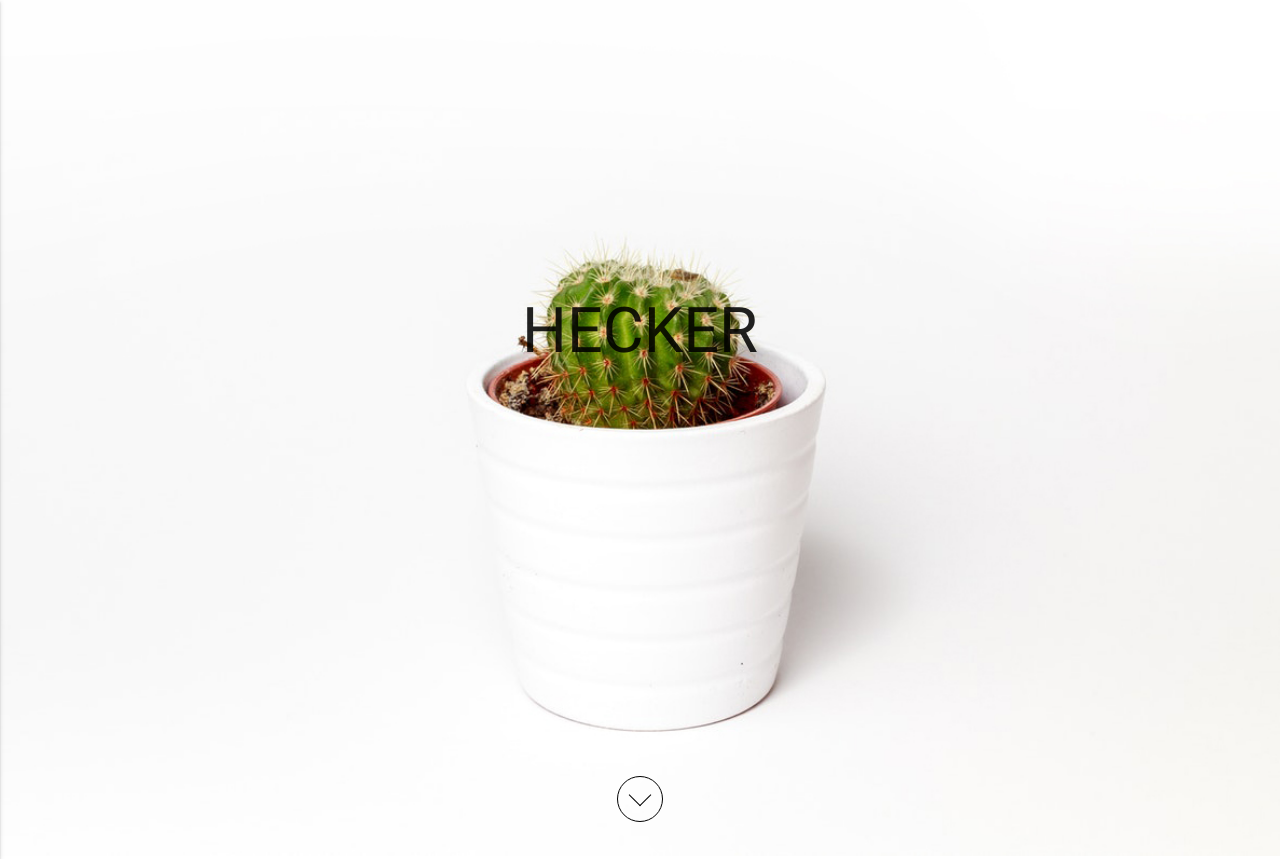
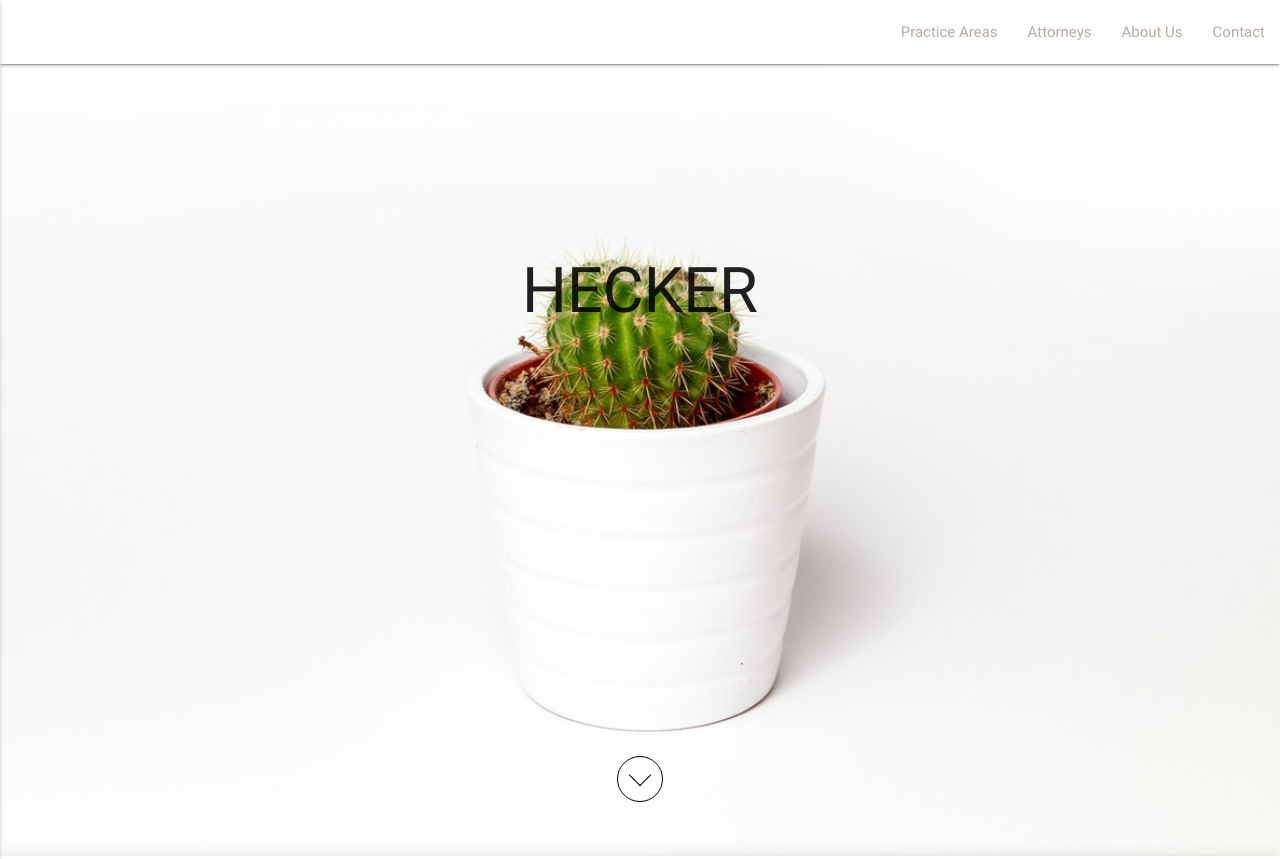
Before and after one commit to imperialrolls/heckerPLLC, a website: page index.html in a window 1280 px wide. Shown: the top 859 px of the page. Drawn offline with nearby package versions, Linux system fonts and the light colour scheme.

Commit message:
got nav to display again. took out smooth scrolling. bad interaction with parlx

```diff
--- a/css/styles.css
+++ b/css/styles.css
@@ -35,6 +35,7 @@ div.section .col {
 .splash {
     height: 95vh;
     position: relative;
+    z-index: -1;
 }
 .splash .anchor-bottom {
     position: absolute;
@@ -42,7 +43,7 @@ div.section .col {
     width: 100%;
 }
 .splash h1 {
-    padding-top: 25vh;
+    padding-top: 20vh;
 }
 
 #portrait-panel {
@@ -71,7 +72,7 @@ div.section .col {
 
 .scroll-down {
     position: absolute;
-    bottom: 10vh;
+    bottom: 100px;
     left: 50%;
     z-index: 50;
     display: inline-block;
--- a/index.html
+++ b/index.html
@@ -31,7 +31,7 @@
              <a href="#" data-activates="slide-out" class="button-collapse"><i class="material-icons">menu</i></a> -->
 
         <nav>
-            <div class="nav-wrapper white">
+            <div class="nav-wrapper white grey-text">
                 <a href="#!" class="brand-logo center"></a>
                 <a href="#" data-activates="mobile-demo" class="button-collapse"><i class="material-icons">menu</i></a>
                 <ul class="right hide-on-med-and-down">
```
Also changed, not shown: js/hecker.js (+2 -10 lines).
